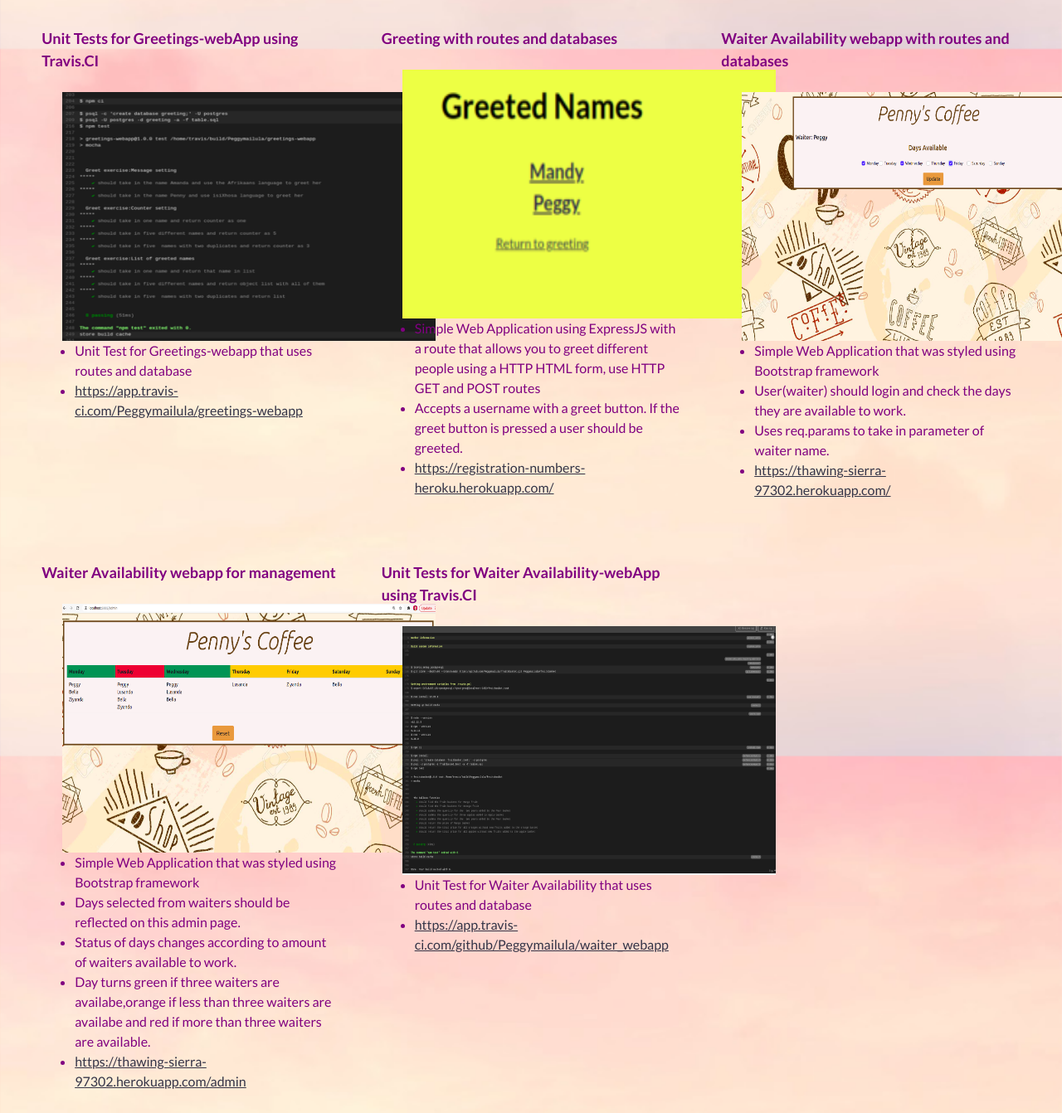
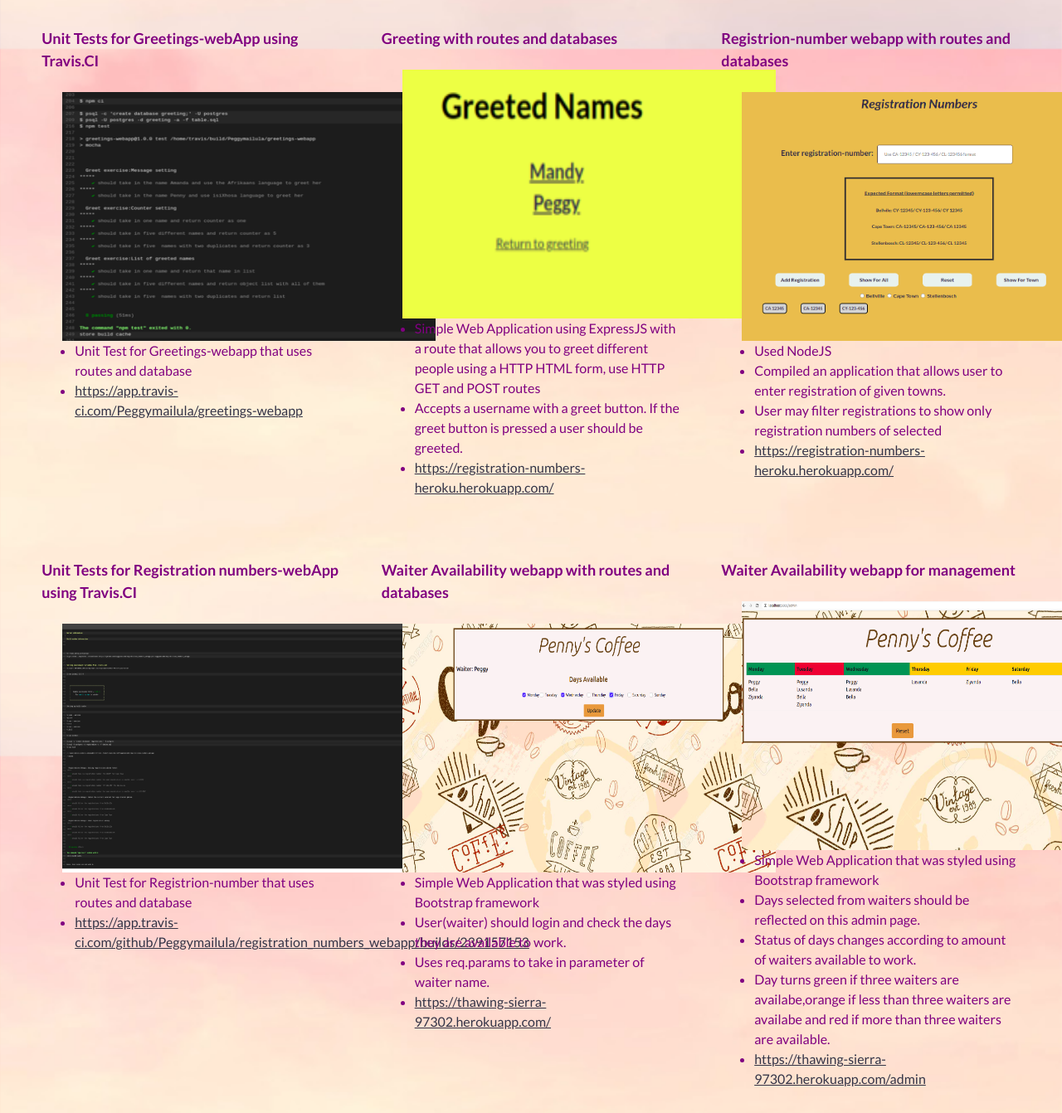
Before and after one commit to Peggymailula/Portfolio, a plain HTML site: page Profile/back-end.html in a window 1280 px wide. Shown: the part 1620-2962 px from the top of the page at 83% size. Drawn offline with Linux system fonts and the light colour scheme.

Commit message:
coding challenge

```diff
--- a/Profile/back-end.html
+++ b/Profile/back-end.html
@@ -130,6 +130,7 @@
                     Configure sms and call costs.
                     Configure a warning and critical level.</li>
                    <li> <a href="https://settings-bill-express-heroku.herokuapp.com/">https://settings-bill-express-heroku.herokuapp.com/</a> </li>
+
                 </ul>  </p>
                 </div>
 
@@ -169,6 +170,40 @@
                     </div>
 
                     <div class="col-4">
+                      <h4>Registrion-number webapp  with routes and databases</h4>
+                        <img src="./regwebapp.png" alt="reg" class="imy2" style="height: 300px;width: 450px;">
+
+                        <p class="txt">
+                        <ul>
+                          <li>Used NodeJS</li>
+                          <li>Compiled an application that allows user to enter registration of given towns.</li>
+                          <li>User may filter registrations to show only registration numbers of selected</li>
+                          <li> <a href="https://registration-numbers-heroku.herokuapp.com/"> https://registration-numbers-heroku.herokuapp.com/</a> </li>
+
+                        </ul>  </p>
+                        </div>
+
+
+
+
+    </div>
+    </div>
+
+    <div class="row">
+      <div class="col-12">
+        <div class="col-4">
+          <h4>Unit Tests for Registration numbers-webApp using Travis.CI</h4>
+            <img src="./regtest.png" alt="unit testing" class="imy2" style="height: 300px;width: 450px;">
+
+            <p class="txt">
+            <ul>
+              <li> Unit Test for Registrion-number that uses routes and database</li>
+
+              <li> <a href="https://app.travis-ci.com/github/Peggymailula/registration_numbers_webapp/builds/239157153">https://app.travis-ci.com/github/Peggymailula/registration_numbers_webapp/builds/239157153</a> </li>
+
+            </ul>  </p>
+            </div>
+        <div class="col-4">
           <h4>Waiter Availability webapp  with routes and databases</h4>
             <img src="./waiteravail.png" alt="waiterAvail" class="imy2" style="height: 300px;width: 450px;">
 
@@ -181,15 +216,6 @@
 
             </ul>  </p>
             </div>
-
-
-
-
-    </div>
-    </div>
-
-    <div class="row">
-      <div class="col-12">
 
           <div class="col-4">
             <h4>Waiter Availability webapp for management</h4>
@@ -206,6 +232,13 @@
 
               </ul>  </p>
               </div>
+
+
+  </div>
+  </div>
+ <div class="row">
+  <div class="col-12">
+
          <div class="col-4">
             <h4>Unit Tests for Waiter Availability-webApp using Travis.CI</h4>
               <img src="./waitertest.png" alt="unit testing" class="imy2" style="height: 300px;width: 450px;">
@@ -221,7 +254,6 @@
 
 </div>
 </div>
-
   <div class="row">
     <div class="col-12">
       <h1>Coding challenges:</h1>
@@ -229,6 +261,7 @@
 <ol>
  <h4><li> <a href="https://replit.com/@Peggymailula/RaggedQuickwittedInstance#index.js"> https://replit.com/@Peggymailula/RaggedQuickwittedInstance#index.js</a> </li></h4>
  <h4><li><a href="https://github.com/Peggymailula/fruitsbasket">https://github.com/Peggymailula/fruitsbasket</a></li></h4>
+ <h4><li><a href="https://github.com/Peggymailula/multi_fruit_basket">https://github.com/Peggymailula/multi_fruit_basket</a></li></h4>
 </ol>
 
 
```
Also changed, not shown: Profile/regtest.png (added), Profile/regwebapp.png (added). Lines whose indentation alone changed are shown as unchanged.
